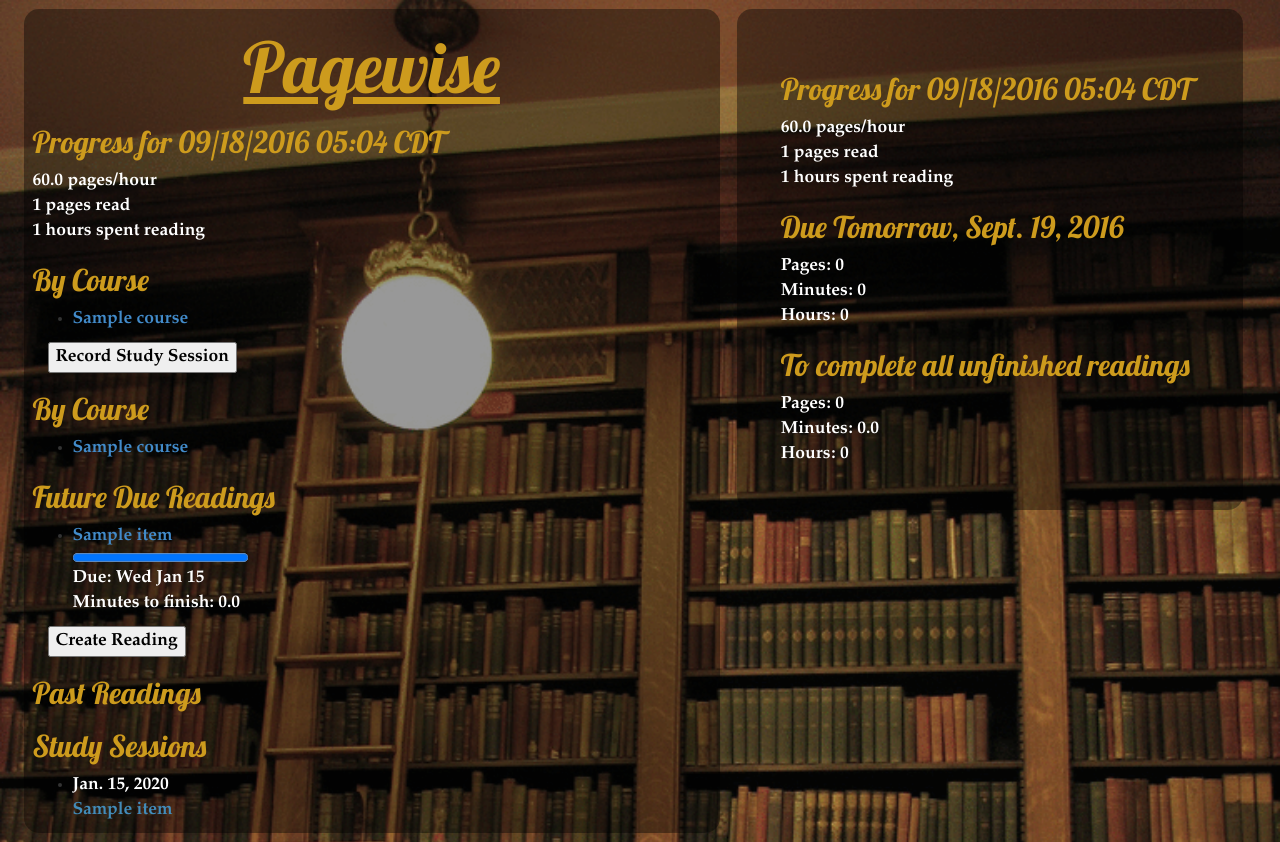
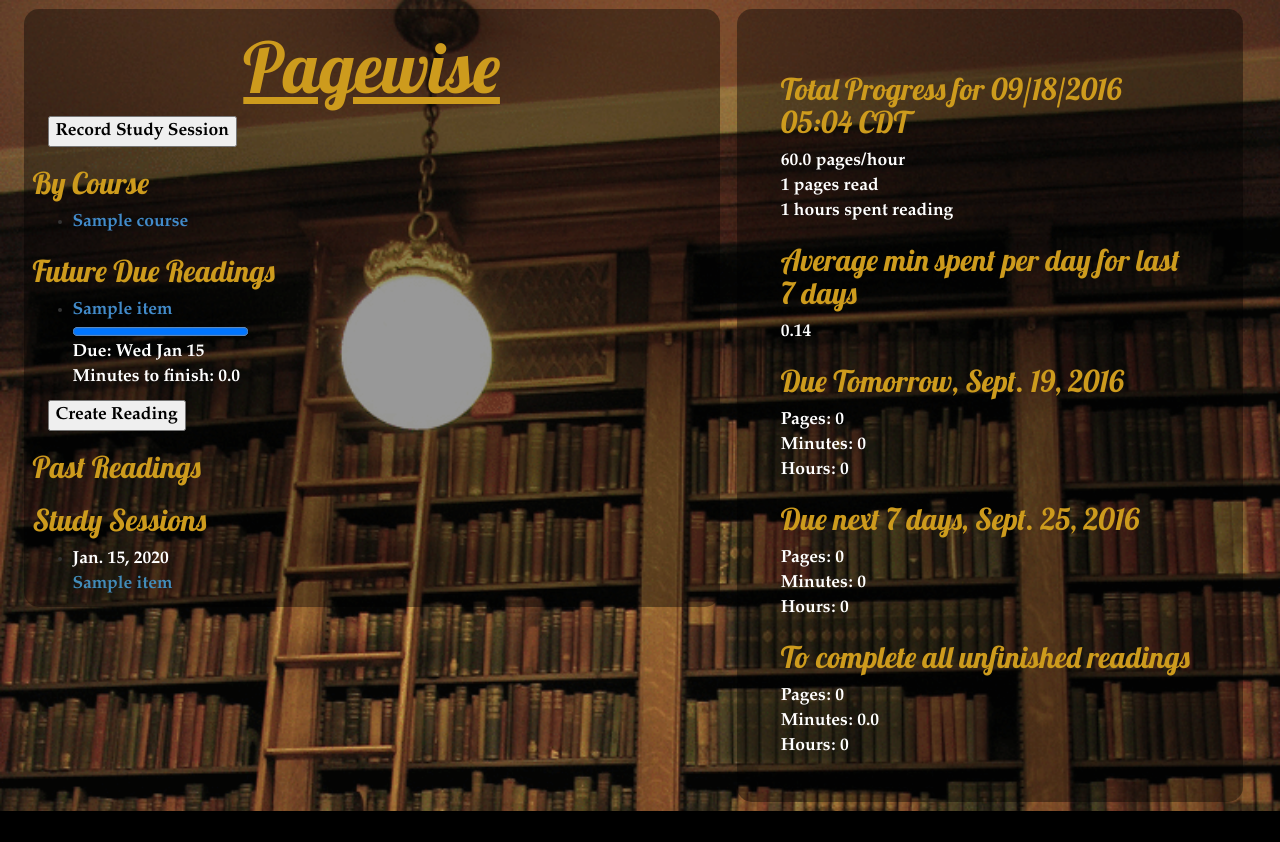
Before and after one commit to carolinehardin/pagewise, a Django app: page / in a window 1280 px wide. After the commit the page ends 811 px from the top, so only its background shows below. Run offline with Django 3.2, Linux system fonts and the light colour scheme; tables that the repository leaves empty hold one stand-in row (values such as "Sample post"); some libraries are stand-ins or nearby versions.

Commit message:
display next week due and minutes spent on average last 7 days plus bug fixes on the by-course page

```diff
--- a/firstdjango/firstdjango/templates/inventory/course_detail.html
+++ b/firstdjango/firstdjango/templates/inventory/course_detail.html
@@ -4,8 +4,9 @@
 	<a href="{% url 'index' %}">Back</a>
 	<h2>{{ course.title|capfirst }} </h2>
 
-			<span class="speed">Total Pages Read for this Course: {{totalPgRead}} pages </span>
-				<span class="speed">Total Percent Read: {{totalPercentRead}} % <progress value={{totalPercentReads}} max="100"></progress> </span>
+			<span class="speed">{{totalPagesToRead}} Pages Assigned </span>
+			<span class="speed">{{totalPgRead}} Total Pages Read </span>
+			<span class="speed">Total Percent Read: {{totalPercentRead}} % <progress value={{totalPercentRead}} max="100"></progress> </span>
 			<br>
 
 	<ul>
--- a/firstdjango/firstdjango/templates/inventory/index.html
+++ b/firstdjango/firstdjango/templates/inventory/index.html
@@ -8,25 +8,6 @@
 
 
 		<h1>Pagewise</h1>
-
-	<h2> Progress for {% now "m/d/Y h:i e" %} </h2>
-			<span class="speed">{{ readingSpeed }} pages/hour</span>
-			<span class="speed">{{ totalPgRead }} pages read</span>
-			<span class="speed">{{readingSpeed|mul:totalPgRead|div:60|floatformat}} hours spent reading</span>
-
-
-
-	<h2>By Course</h2>
-	<ul>
-		{% for course in course %}
-			<li>
-				<a href="{% url 'course_detail' course.id %}">
-					{{ course.title|capfirst }}
-				</a>
-			</li>
-		{% endfor %}
-	</ul>
-
 
 
 	<form id="session_form" method="get" action="/add_session/">
@@ -113,15 +94,23 @@
 
 <section class="callout">
 
-	<h2> Progress for {% now "m/d/Y h:i e" %} </h2>
+		<h2> Total Progress for {% now "m/d/Y h:i e" %} </h2>
 			<span class="speed">{{ readingSpeed }} pages/hour</span>
 			<span class="speed">{{ totalPgRead }} pages read</span>
 			<span class="speed">{{ readingSpeed|mul:totalPgRead|div:60|floatformat}} hours spent reading</span>
+
+		<h2> Average min spent per day for last 7 days </h2>
+			<span class="speed"> {{last7DaysTimeSpent|div:7|floatformat:2}}</span>
 
 		<h2>Due Tomorrow, {{ tomorrow }}</h2>
 			<span class="speed">Pages: {{ tomorrowPgRemaining}}</span>
 			<span class="speed">Minutes: {{ tomorrowTimeRemaining }}</span>
 			<span class="speed">Hours: {{ tomorrowTimeRemaining|div:60|floatformat}}</span>
+
+		<h2>Due next 7 days, {{ in7Days}}</h2>
+			<span class="speed">Pages: {{ next7DaysPgRemaining}}</span>
+			<span class="speed">Minutes: {{ next7DaysTimeRemaining }}</span>
+			<span class="speed">Hours: {{ next7DaysTimeRemaining|div:60|floatformat}}</span>
 
 		<h2> To complete all unfinished readings</h2>
 			<span class="speed">Pages: {{ totalPgRemaining}}</span>
--- a/firstdjango/inventory/views.py
+++ b/firstdjango/inventory/views.py
@@ -21,10 +21,16 @@
 	totalPgRemaining = 0
 	futureDue = [] #this will save every reading due soon
 	pastDue = [] #stuff due today or earlier
+	last7DaysTimeSpent = 0
 
 	dueTomorrow = [] # stuff due tomorrow, used for calculating how many hours remaining work you have today
 	tomorrowPgRemaining = 0
 	tomorrowTimeRemaining = 0
+
+	dueNext7Days = [] #what's due in next 7 days? good for planning week
+	next7DaysPgRemaining = 0
+	next7DaysTimeRemaining = 0
+
 
 	now = datetime.now().date()
 
@@ -32,10 +38,17 @@
 	#For example, if it's 3pm on Dec 1st, tomorrow is Dec 2nd, not 3pm Dec 2nd to 2:59 Dec 3rd. So strip out hours.
 	tomorrow = now + timedelta(days=1)
 
+	in7Days = now + timedelta(days=7) #we count today as part of the week
+	last7Days = now - timedelta(days=7)
+
 	for oneSession in studySessions:
 		#add one since if you read pages 1 & 2 it's 2 pages but 2-1 = 1
 		totalPgRead = totalPgRead + oneSession.endPage-oneSession.startPage + 1
 		totalMinSpent = totalMinSpent + oneSession.timeSpent
+
+		#add up the time spent only during the last week
+		if oneSession.date > last7Days:
+			last7DaysTimeSpent = last7DaysTimeSpent + oneSession.timeSpent
 
 	#avoid divide by zero errors
 	if totalMinSpent > 0:
@@ -88,6 +101,10 @@
 				dueTomorrow.append(oneReading)
 				tomorrowPgRemaining = tomorrowPgRemaining + pagesAssigned - pagesRead
 				tomorrowTimeRemaining = tomorrowTimeRemaining + oneReading.timeRemaining
+			if (oneReading.dueDate < in7Days):
+				dueNext7Days.append(oneReading)
+				next7DaysPgRemaining = next7DaysPgRemaining + pagesAssigned - pagesRead
+				next7DaysTimeRemaining = next7DaysTimeRemaining + oneReading.timeRemaining
 		else: #else, it's due in the past
 			pastDue.append(oneReading)
 
@@ -106,6 +123,10 @@
 		'tomorrow' : tomorrow,
 		'tomorrowPgRemaining' : tomorrowPgRemaining,
 		'tomorrowTimeRemaining' : tomorrowTimeRemaining,
+		'in7Days': in7Days,
+		'next7DaysPgRemaining' : next7DaysPgRemaining,
+		'next7DaysTimeRemaining': next7DaysTimeRemaining,
+		'last7DaysTimeSpent': last7DaysTimeSpent,
 
 	})
 
@@ -169,20 +190,27 @@
 
 		course = Course.objects.get(id=id)
 		courseItems = Item.objects.filter(course=id)
-		percentRead = 0
 
 		for oneReading in courseItems:
 			pagesRead = 0
 			pagesToRead = float(oneReading.endPage - oneReading.startPage)
+			totalPagesToRead = totalPagesToRead + pagesToRead
+
 			justMatchedSessions = StudySessions.objects.filter(reading=oneReading.id)
 			for oneSession in justMatchedSessions:
 				pagesRead = pagesRead + oneSession.endPage-oneSession.startPage
-				totalPgRead = totalPgRead +pagesRead
-			oneReading.percentRead = round(float(pagesRead) / pagesToRead, 2)* 100
-			totalPagesToRead = totalPagesToRead + pagesToRead
 
-		totalPercentRead = round(float(totalPgRead) / totalPagesToRead, 2)* 100
+			totalPgRead = totalPgRead +pagesRead
 
+			if (pagesToRead >0):
+				oneReading.percentRead = round(float(pagesRead) / pagesToRead, 2)* 100
+			else:
+				percentRead = 100
+
+		if (totalPagesToRead >0):
+			totalPercentRead = round(float(totalPgRead) / totalPagesToRead, 2)* 100
+		else:
+			totalPercentRead = 100
 
 	except Course.DoesNotExist:
 		raise Http404('This course does not exist')
@@ -191,6 +219,7 @@
 		'courseItems': courseItems,
 		'totalPgRead': totalPgRead,
 		'totalPercentRead': totalPercentRead,
+		'totalPagesToRead': totalPagesToRead,
 	})
 
 
```
